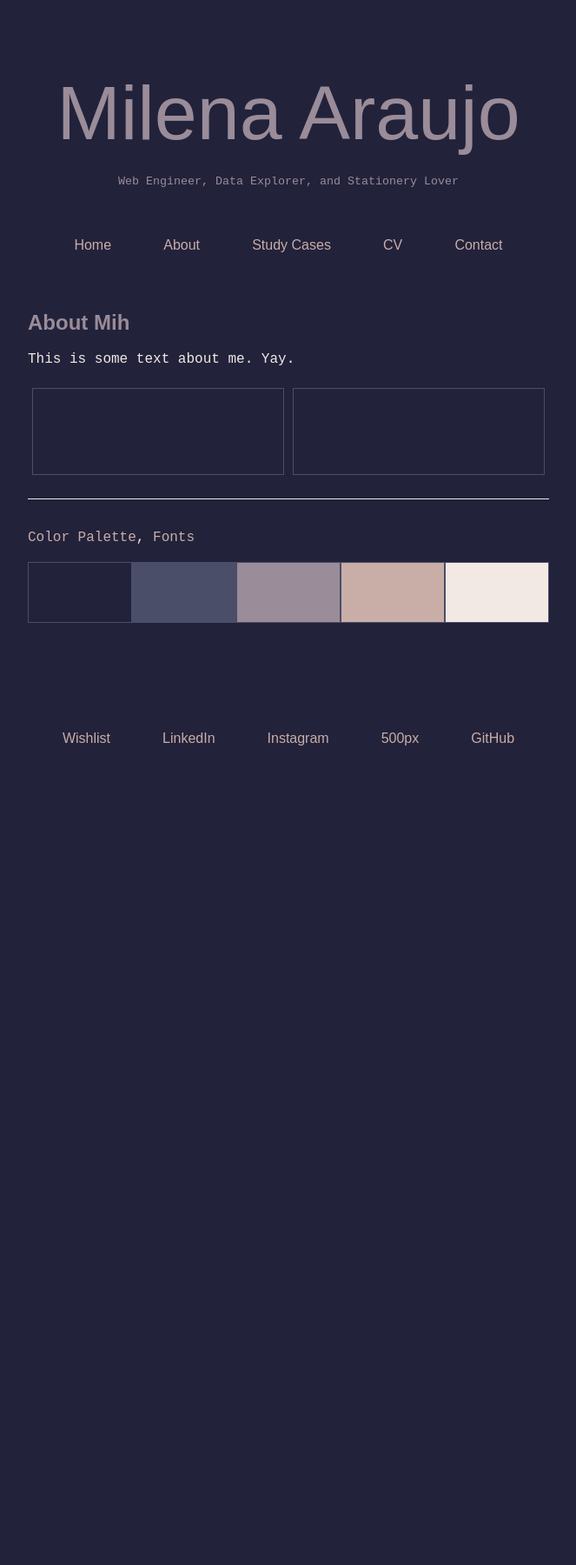
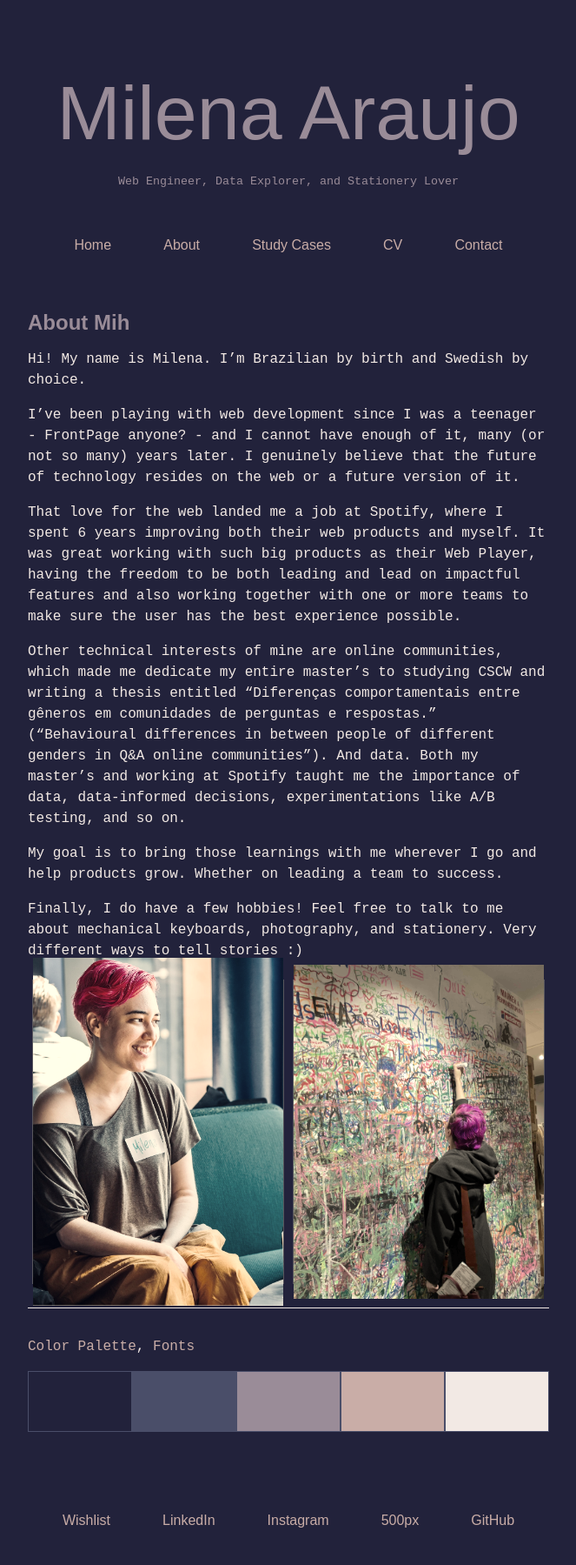
Before and after one commit to mil3na/mil3na.github.io, a Jekyll site: the page built from about.md, in a window 1280 px wide. Shown: the whole page at 87% size, without its empty margins (308-971 px from the left). Built offline with Jekyll 4.4.1, drawn with Linux system fonts in a browser that asks for light colours; some web fonts are replaced; before the commit the page ends 900 px from its top, so only the background shows below that.

Commit message:
updating About

```diff
--- a/about.md
+++ b/about.md
@@ -5,11 +5,22 @@ title: "About"
 
 ## About Mih
 
-This is some text about me. Yay.
+Hi! My name is Milena. I’m Brazilian by birth and Swedish by choice.
+
+I’ve been playing with web development since I was a teenager - FrontPage anyone? - and I cannot have enough of it, many (or not so many) years later. I genuinely believe that the future of technology resides on the web or a future version of it.
+
+That love for the web landed me a job at Spotify, where I spent 6 years improving both their web products and myself. It was great working with such big products as their Web Player, having the freedom to be both leading and lead on impactful features and also working together with one or more teams to make sure the user has the best experience possible.
+
+Other technical interests of mine are online communities, which made me dedicate my entire master’s to studying CSCW and writing a thesis entitled “Diferenças comportamentais entre gêneros em comunidades de perguntas e respostas.” (“Behavioural differences in between people of different genders in Q&A online communities”). And data. Both my master’s and working at Spotify taught me the importance of data, data-informed decisions, experimentations like A/B testing, and so on.
+
+My goal is to bring those learnings with me wherever I go and help products grow. Whether on leading a team to success.
+
+Finally, I do have a few hobbies! Feel free to talk to me about mechanical keyboards, photography, and stationery. Very different ways to tell stories :)
+
 
 <div class="pic-div">
-    <div class="pic-child-div"></div>
-    <div class="pic-child-div"></div>
+    <div class="pic-child-div"><img src="assets/img/ft1.jpeg" alt="Milena Araujo"></div>
+    <div class="pic-child-div"><img src="assets/img/ft2.jpeg" alt="Milena Araujo"></div>
 </div>
 
 ---
--- a/assets/css/main.scss
+++ b/assets/css/main.scss
@@ -235,9 +235,9 @@ nav li:last-child {
 
 .pic-div {
     width: 100%;
-    height: 100px;
+    height: 350px;
     display: flex;
-
+    filter: sepia(0.4);
 }
 
 .pic-child-div {
@@ -389,4 +389,9 @@ article{
         width: 90%;
         min-height: 100%;
     }
+
+    .pic-div {
+        height: 200px;
+
 }
+}
```
Also changed, not shown: assets/img/ft1.jpeg (added), assets/img/ft2.jpeg (added).
